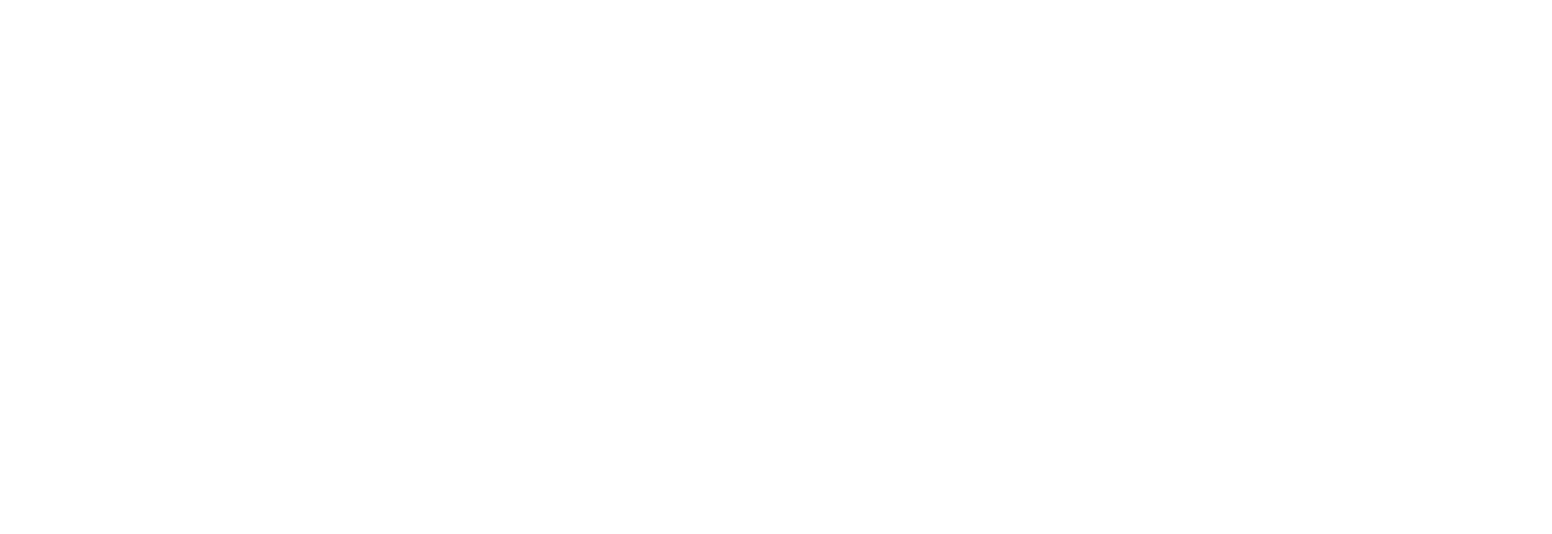
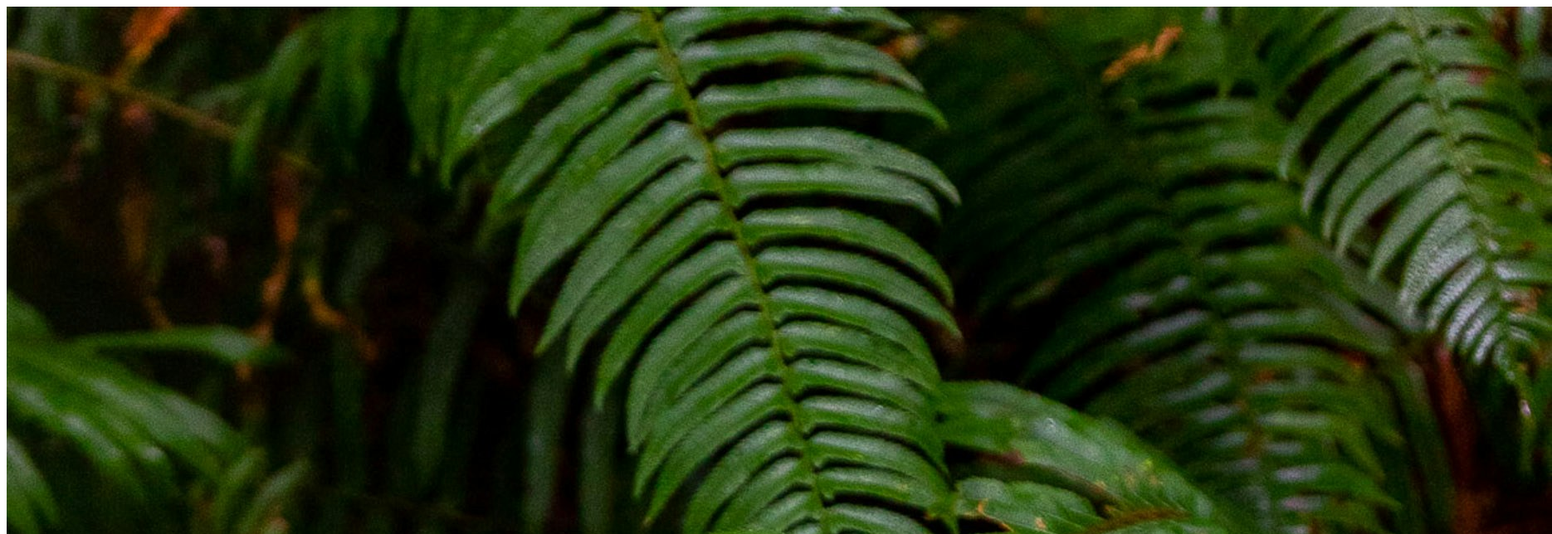
Before and after one commit to lt4409/form, a plain HTML site: page index.html in a window 1280 px wide. Shown: the top 644 px of the page at 83% size, 1870 px wide, since content can reach past the window. Drawn offline with Linux system fonts and the light colour scheme.

Commit message:
Added backgroundphoto.

```diff
--- a/index.html
+++ b/index.html
@@ -7,6 +7,6 @@
     <title>Document</title>
 </head>
 <body>
-
+    <img src="backgroundphoto.jpg" alt="green leaves">
 </body>
 </html>
```
Also changed, not shown: backgroundphoto.jpg (added).
